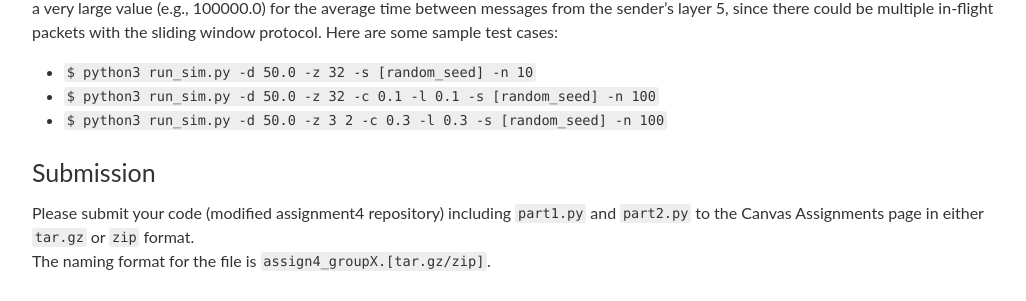
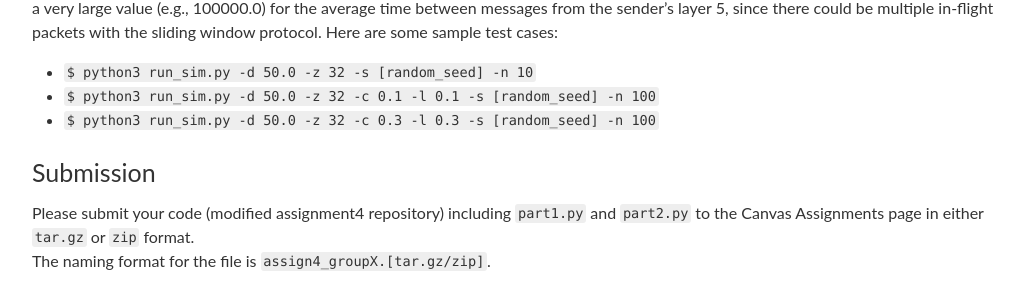
Before and after one commit to utcs356/sp25, a Jekyll site: the page built from _pages/4_congestion_flow_control.md, in a window 1280 px wide and 900 px high, scrolled down 2981 px. Shown: the part 309-610 px from the top of the window, without its empty margins (126-1152 px from the left). Built offline with Jekyll 4.4.1, drawn with Linux system fonts in a browser that asks for light colours; nearby versions of some CDN libraries; comment, search, counter and statistics services are not loaded.

Commit message:
[A4] Minor changes

```diff
--- a/_pages/4_congestion_flow_control.md
+++ b/_pages/4_congestion_flow_control.md
@@ -71,7 +71,7 @@ We'd recommend setting the tracing level to 4 (by setting `-v 4` as a command-li
 To test your part2 implementation, you **MUST** change `from transport.part1 import SndTransport, RcvTransport, Msg, Pkt` to `from transport.part2 import SndTransport, RcvTransport, Msg, Pkt` in the provided `run_sim.py`. Now, you don't have to choose a very large value (e.g., 100000.0) for the average time between messages from the sender's layer 5, since there could be multiple in-flight packets with the sliding window protocol. Here are some sample test cases:
 * `$ python3 run_sim.py -d 50.0 -z 32 -s [random_seed] -n 10`
 * `$ python3 run_sim.py -d 50.0 -z 32 -c 0.1 -l 0.1 -s [random_seed] -n 100`
-* `$ python3 run_sim.py -d 50.0 -z 3 2 -c 0.3 -l 0.3 -s [random_seed] -n 100`
+* `$ python3 run_sim.py -d 50.0 -z 32 -c 0.3 -l 0.3 -s [random_seed] -n 100`
 
 ### Submission
 Please submit your code (modified assignment4 repository) including `part1.py` and `part2.py` to the Canvas Assignments page in either `tar.gz` or `zip` format.
```
